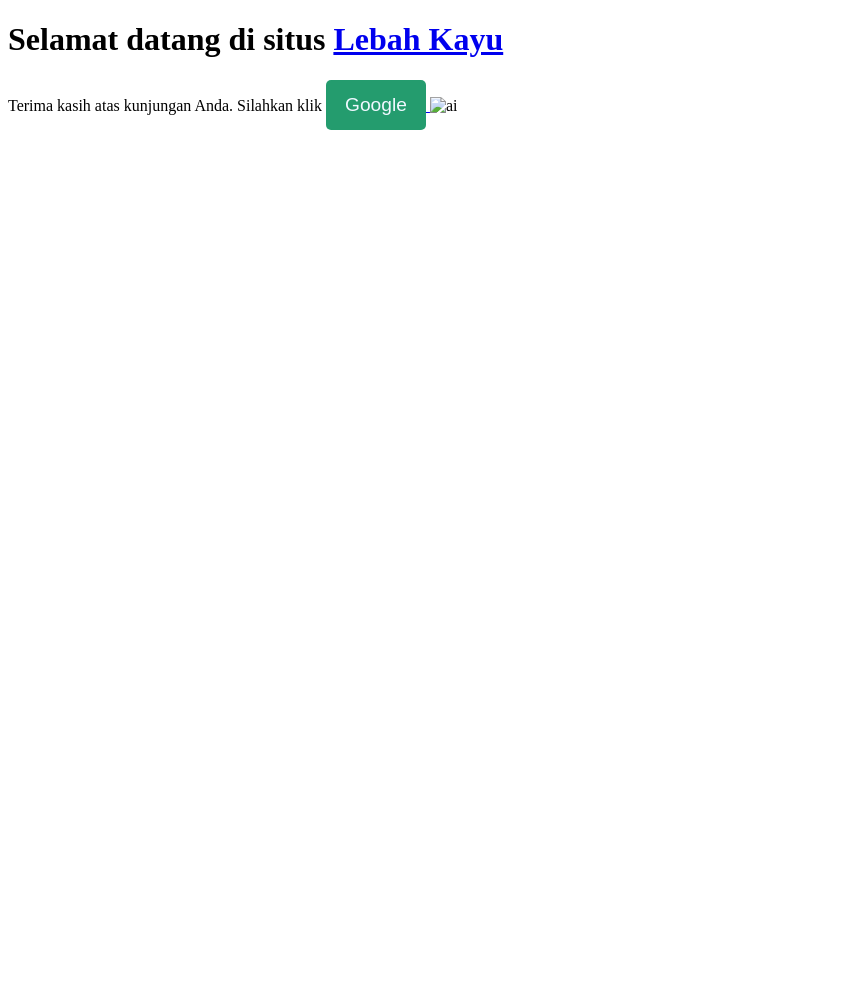
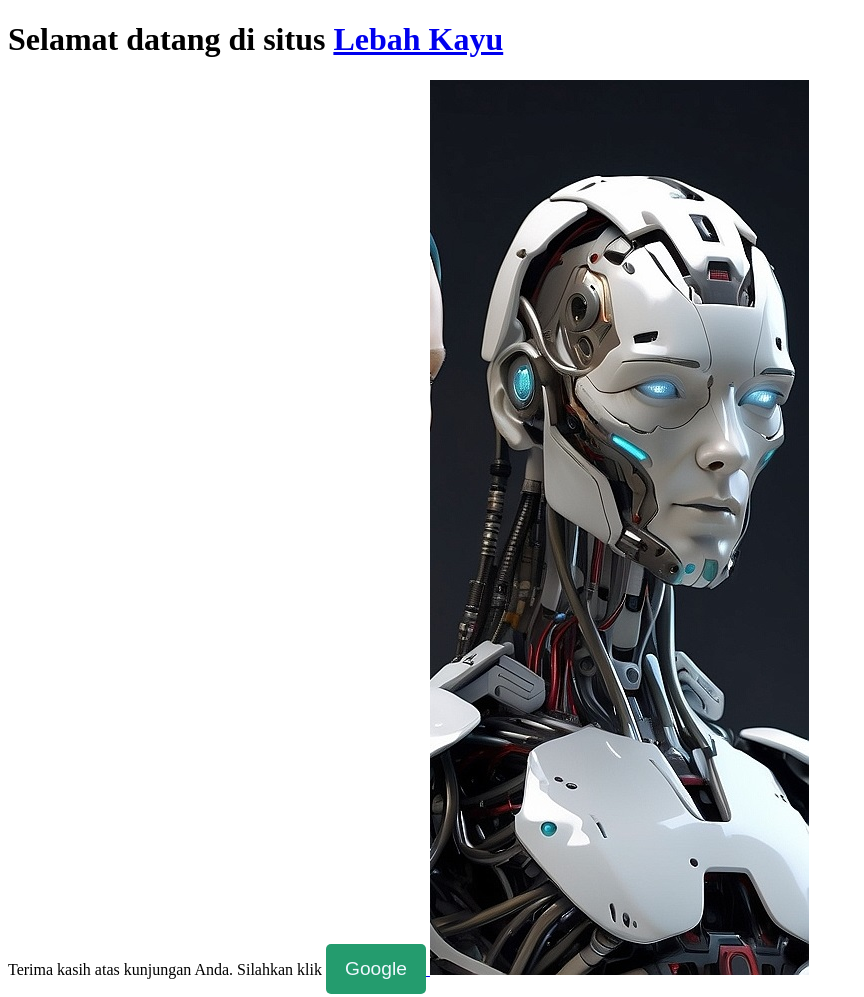
Before and after one commit to lebahkayu/web, a plain HTML site: page index.html in a window 1280 px wide. Shown: the whole page, without its empty margins (0-864 px from the left). Before the commit the page ends 800 px from the top, so only its background shows below. Drawn offline with Linux system fonts and the light colour scheme.

Commit message:
Update index.html

```diff
--- a/index.html
+++ b/index.html
@@ -28,7 +28,7 @@
         <a href="https://www.google.com" target="_blank">
           <button class="google">Google</button>
         </a>
-      <img src="ai.jpg" alt="ai"/>
+      <img src="/images/ai.jpg" alt="ai"/>
       </p>
     </main>
     </body>
```
